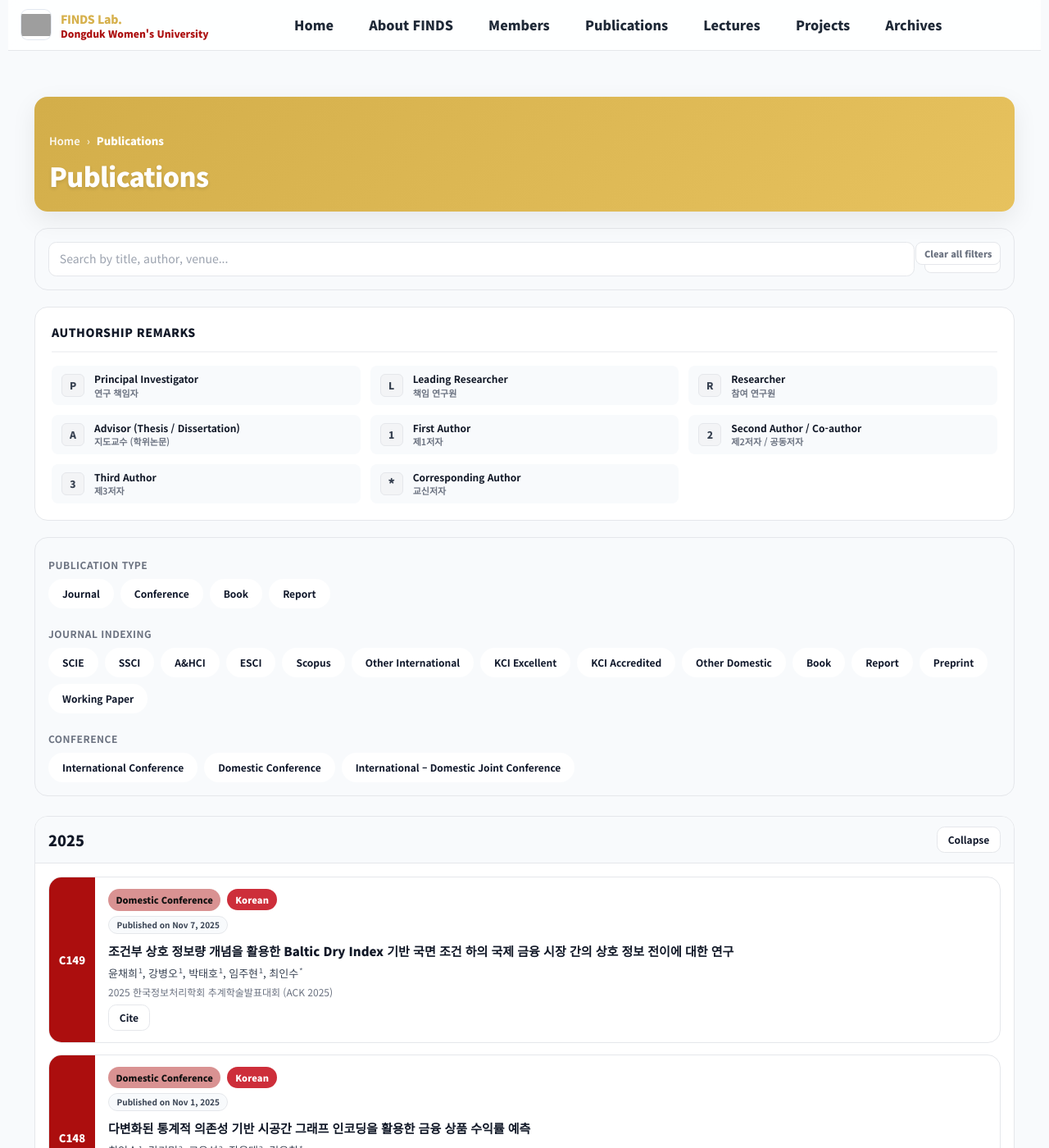
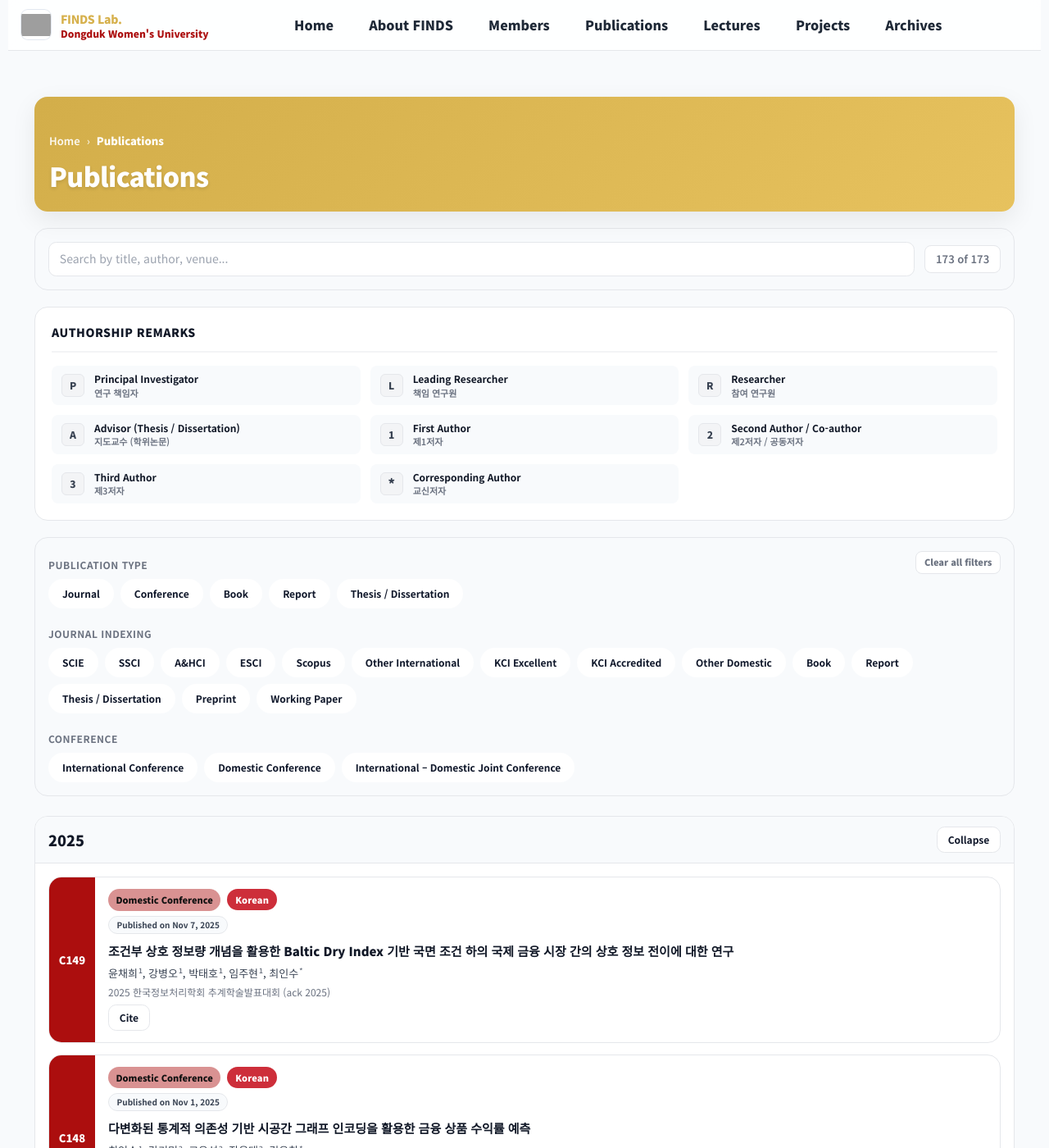
Before and after one commit to FinDS-Lab/site, a Jekyll site: the page built from publications.html, in a window 1280 px wide and 1400 px high. Shown: the whole window at 82% size. Built offline with Jekyll 4.4.1, drawn with Linux system fonts in a browser that asks for light colours; nearby versions of some CDN libraries; some of the changed text lies outside the part shown; grey boxes are pictures that could not be loaded.

Commit message:
Update publications.html

```diff
--- a/publications.html
+++ b/publications.html
@@ -293,6 +293,7 @@
     --joint-orange: 217,119,6;
     --book-pink: rgb(220, 38, 38);
     --report-pink: rgb(251, 113, 133);
+    --thesis-black: rgb(17, 24, 39);
   }
 
   /* Authorship Legend Section */
@@ -465,6 +466,7 @@
   .chip-conference.is-on { background: var(--conference-red); color: #fff; }
   .chip-book.is-on { background: var(--book-pink); color: #fff; }
   .chip-report.is-on { background: var(--report-pink); color: #fff; }
+  .chip-thesis.is-on { background: var(--thesis-black); color: #fff; }
 
   /* Year sections */
   .year-section {
@@ -533,6 +535,7 @@
   .paper-left.conference { background: var(--conference-red); }
   .paper-left.book { background: var(--book-pink); color: #fff; }
   .paper-left.report { background: var(--report-pink); color: #fff; }
+  .paper-left.thesis { background: var(--thesis-black); color: #fff; }
   .paper-left.preprint { background: #e5e7eb; color: #6b7280; }
   .paper-left.empty { background: #f1f5f9; color: #e5e7eb; }
 
@@ -749,6 +752,7 @@
   .idx-joint-conf { background: rgba(217,119,6,.85); color: #fff; }
   .idx-book { background: var(--book-pink); color: #fff; }
   .idx-report { background: var(--report-pink); color: #fff; }
+  .idx-thesis { background: var(--thesis-black); color: #fff; }
   .idx-preprint, .idx-working { background: #fff; border: 1px solid #e5e7eb; color: #6b7280; }
 
   /* Buttons */
@@ -916,14 +920,11 @@
 <!-- ===== Toolbar (Search + Authorship Legend + Filters) ===== -->
 <section class="max-w-7xl mx-auto px-4">
   <div class="toolbar">
-    <div style="position: relative;">
-      <div class="search-container">
-        <div class="search">
-          <input id="pubSearch" type="text" placeholder="Search by title, author, venue..." />
-        </div>
-        <div class="count" id="count"></div>
+    <div class="search-container">
+      <div class="search">
+        <input id="pubSearch" type="text" placeholder="Search by title, author, venue..." />
       </div>
-      <button id="clearAllFilters" style="position: absolute; top: 0; right: 0; padding: .3rem .6rem; border: 1px solid #e5e7eb; border-radius: .5rem; font-size: 11px; font-weight: 800; background: #fff; cursor: pointer; color: #6b7280; transition: all .2s;">Clear all filters</button>
+      <div class="count" id="count"></div>
     </div>
   </div>
 </section>
@@ -1003,8 +1004,9 @@
 <!-- ===== Filter Sections ===== -->
 <section class="max-w-7xl mx-auto px-4">
   <div class="toolbar">
-    <div class="filter-section">
+    <div class="filter-section" style="position: relative;">
       <label class="filter-label">Publication Type</label>
+      <button id="clearAllFilters" style="position: absolute; top: -8px; right: 0; padding: .3rem .6rem; border: 1px solid #e5e7eb; border-radius: .5rem; font-size: 11px; font-weight: 800; background: #fff; cursor: pointer; color: #6b7280; transition: all .2s;">Clear all filters</button>
       <div class="chips" id="typeChips"></div>
     </div>
 
@@ -1107,7 +1118,8 @@
       {value: "journal", label: "Journal"},
       {value: "conference", label: "Conference"},
       {value: "book", label: "Book"},
-      {value: "report", label: "Report"}
+      {value: "report", label: "Report"},
+      {value: "thesis", label: "Thesis / Dissertation"}
     ],
     journal: [
       {value: "SCIE", label: "SCIE"},
@@ -1121,6 +1133,7 @@
       {value: "Other Domestic", label: "Other Domestic"},
       {value: "Book", label: "Book"},
       {value: "Report", label: "Report"},
+      {value: "Thesis / Dissertation", label: "Thesis / Dissertation"},
       {value: "Preprint", label: "Preprint"},
       {value: "Working Paper", label: "Working Paper"}
     ],
@@ -1260,6 +1273,7 @@
       "Other Domestic": "idx-other-domestic",
       "Book": "idx-book",
       "Report": "idx-report",
+      "Thesis / Dissertation": "idx-thesis",
       "Preprint": "idx-preprint",
       "Working Paper": "idx-working"
     };
@@ -1296,12 +1310,16 @@
 
     if (pub.indexing_group === "International - Domestic Joint Conference") {
       leftClass = 'conference';
+    } else if (pub.type === "thesis") {
+      leftClass = 'thesis';
     } else if (pub.type === "report") {
       leftClass = 'report';
     } else if (pub.type === "book") {
       leftClass = 'book';
     } else if (pub.indexing_group === "Preprint") {
       leftClass = 'preprint';
+    } else if (pub.indexing_group === "Thesis / Dissertation") {
+      leftClass = 'thesis';
     } else {
       leftClass = pub.type;
     }
@@ -1394,15 +1412,19 @@
     if (filtered.length === 0) {
       pubWrap.innerHTML = `<div class="empty-state">No publications found. Try adjusting your search or filters.</div>`;
     } else {
-      // Get current year
+      // Check if any filter is active (excluding search)
+      const hasActiveFilters = onFilters.type.size > 0 ||
+                              onFilters.journal.size > 0 ||
+                              onFilters.conference.size > 0;
+
+      // Get current year for default expansion
       const currentYear = new Date().getFullYear();
-      // Find the most recent year that has publications (could be current year or earlier)
-      const mostRecentYear = years[0]; // years are already sorted descending
+      const mostRecentYear = years[0];
 
       pubWrap.innerHTML = years.map(y => {
         const items = filtered.filter(p => p.year === y);
-        // Only expand the most recent year, collapse all others
-        const shouldCollapse = y !== mostRecentYear;
+        // If filters are active, expand all; otherwise only expand most recent year
+        const shouldCollapse = hasActiveFilters ? false : (y !== mostRecentYear);
 
         return `
           <div class="year-section">
```
Also changed, not shown: other parts of publications.html (+25 -5 lines).
